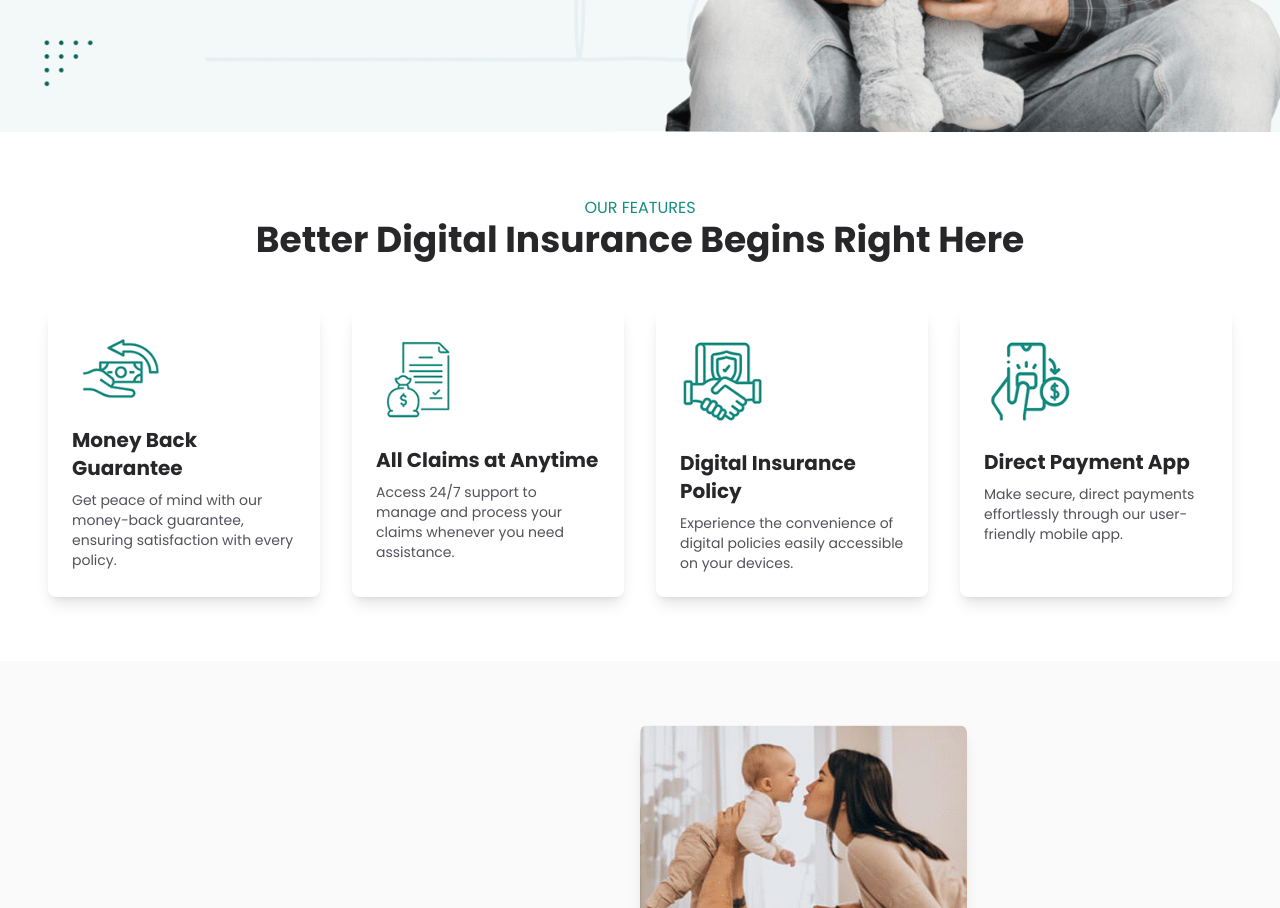
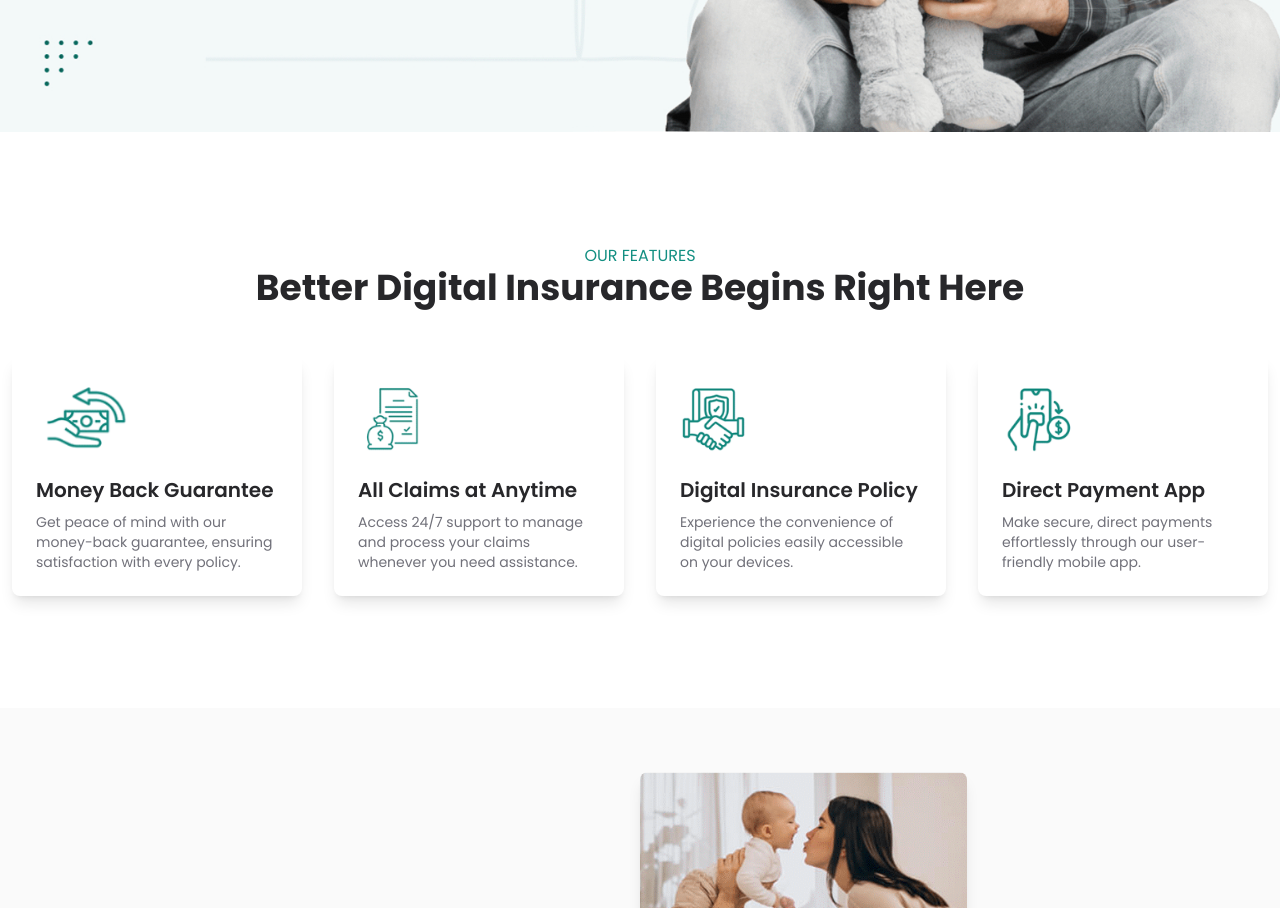
Before and after one commit to yeruvasaijahnavi/insurance_website, an Angular app: page / in a window 1280 px wide. Shown: the part 740-1648 px from the top of the page. Built offline with nearby package versions, Linux system fonts and the light colour scheme.

Commit message:
Fix Our features layout

```diff
--- a/src/app/ourfeatures/ourfeatures.component.html
+++ b/src/app/ourfeatures/ourfeatures.component.html
@@ -1,4 +1,4 @@
-<section class="bg-white py-16">
+<section class="bg-white py-28">
 	<div class="text-center mb-12">
 		<h6 class="text-accent">OUR FEATURES</h6>
 		<h2 class="text-3xl md:text-4xl font-bold text-zinc-800">
@@ -7,19 +7,20 @@
 	</div>
 
 	<div
-		class="container mx-auto grid grid-cols-1 sm:grid-cols-2 lg:grid-cols-4 gap-8 px-6 md:px-12"
+		class="container mx-auto grid grid-cols-1 sm:grid-cols-2 lg:grid-cols-4 gap-8 px-3 md:px-3"
 	>
 		<div class="p-6 rounded-lg shadow-lg">
 			<div class="mb-4">
 				<img
 					src="/assets/images/icons/money_back_icon.png"
 					alt="Money Back Guarantee Icon"
+					class="h-20"
 				/>
 			</div>
-			<h3 class="text-xl font-bold text-zinc-800 mb-2">
+			<h3 class="text-xl font-semibold text-zinc-800 mb-2">
 				Money Back Guarantee
 			</h3>
-			<p class="text-zinc-600">
+			<p class="text-zinc-500">
 				Get peace of mind with our money-back guarantee, ensuring
 				satisfaction with every policy.
 			</p>
@@ -30,12 +31,13 @@
 				<img
 					src="/assets/images/icons/claims_icon.png"
 					alt="All Claims at Anytime Icon"
+					class="h-20"
 				/>
 			</div>
-			<h3 class="text-xl font-bold text-zinc-800 mb-2">
+			<h3 class="text-xl font-semibold text-zinc-800 mb-2">
 				All Claims at Anytime
 			</h3>
-			<p class="text-zinc-600">
+			<p class="text-zinc-500">
 				Access 24/7 support to manage and process your claims whenever
 				you need assistance.
 			</p>
@@ -46,12 +48,13 @@
 				<img
 					src="/assets/images/icons/digital_insurance_icon.png"
 					alt="Digital Insurance Policy Icon"
+					class="h-20"
 				/>
 			</div>
-			<h3 class="text-xl font-bold text-zinc-800 mb-2">
+			<h3 class="text-xl font-semibold text-zinc-800 mb-2">
 				Digital Insurance Policy
 			</h3>
-			<p class="text-zinc-600">
+			<p class="text-zinc-500">
 				Experience the convenience of digital policies easily accessible
 				on your devices.
 			</p>
@@ -62,12 +65,13 @@
 				<img
 					src="/assets/images/icons/payment_icon.png"
 					alt="Direct Payment App Icon"
+					class="h-20"
 				/>
 			</div>
-			<h3 class="text-xl font-bold text-zinc-800 mb-2">
+			<h3 class="text-xl font-semibold text-zinc-800 mb-2">
 				Direct Payment App
 			</h3>
-			<p class="text-zinc-600">
+			<p class="text-zinc-500">
 				Make secure, direct payments effortlessly through our
 				user-friendly mobile app.
 			</p>
```
